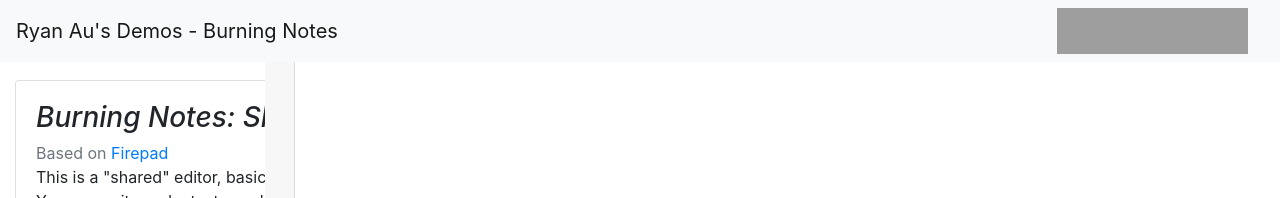
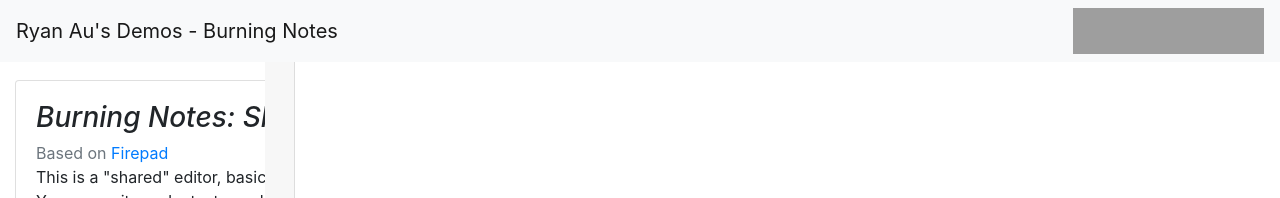
Before and after one commit to auryan898/auryan898.github.io, a Jekyll site: the page built from sharecode.html, in a window 1280 px wide. Shown: the top 198 px of the page. Built offline with Jekyll 4.4.1, drawn with Linux system fonts in a browser that asks for light colours; nearby versions of some CDN libraries; comment, search, counter and statistics services are not loaded; grey boxes are pictures that could not be loaded.

Commit message:
implement google sign-in sign-out

```diff
--- a/_layouts/burning-notes.html
+++ b/_layouts/burning-notes.html
@@ -42,18 +42,21 @@
 
     <div class="collapse navbar-collapse" id="navbarCollapsed">
       <ul class="navbar-nav navbar-right">
-        <li class="nav-item">
-          <a class="nav-link firebase-signed-out" id="FirebaseSignIn"></a>
+
+        <li class="nav-item firebase-signed-in">
+          <a class="nav-link firebase-signed-in" id="FirebaseSignOut">
+            Sign Out
+          </a>
         </li>
         <li class="nav-item firebase-signed-in">
-          <a class="nav-link" id="FirebaseSignOut"></a>
-        </li>
-        <li class="nav-item firebase-signed-in">
-          <a class="">
-            <img id="FirebaseProfilePic"/>
-            <p id="FirebaseUsername"></p>
+          <a class="btn nav-link" style="display:inline-block;vertical-align: middle;">
+            <img class="firebase-signed-in" id="FirebaseProfilePic"/>
+            <p class="firebase-signed-in" id="FirebaseUsername"></p>
           </a>
         </li>
+        <li class="nav-item">
+            <a class="nav-link firebase-signed-out" id="FirebaseSignIn"></a>
+          </li>
       </ul>
     </div>
   </nav>
@@ -67,10 +70,17 @@
   </div><!-- div.container -->
 
 <style>
-.firebase-signed-in , .firebase-signed-out {
-  /* display:none; */
+.firebase-signed-in {
+  visibility:hidden;
+  /* display:inline-block; */
 }
-
+#FirebaseProfilePic{
+  display: inline-block;
+  height:24px;
+}
+#FirebaseUsername {
+  display:inline-block;
+}
 #FirebaseSignIn{
   background-image: url("/img/google-sign-in/btn_google_signin_dark_normal_web.png");
   background-size: 191px;
--- a/js/burning-notes.js
+++ b/js/burning-notes.js
@@ -1,5 +1,6 @@
 // For the main layout
 document.getElementById('FirebaseSignIn').addEventListener("click",signIn);
+document.getElementById('FirebaseSignOut').addEventListener("click",signOut);
 
 function addLoadEvent(func) {
   var oldonload = window.onload;
@@ -165,10 +166,13 @@
     var uid = user.uid;
     var providerData = user.providerData;
 
-    $(".firebase-signed-in").css("display", "block");
+    document.getElementById("FirebaseUsername").textContent = displayName;
+    document.getElementById("FirebaseProfilePic").src = photoURL;
+
+    $(".firebase-signed-in").css("visibility", "visible");
     $(".firebase-signed-out").css("display", "none");
   } else {
-    $(".firebase-signed-in").css("display", "none");
+    $(".firebase-signed-in").css("visibility", "hidden");
     $(".firebase-signed-out").css("display", "block");
     // User is signed out.
     // ...
```
